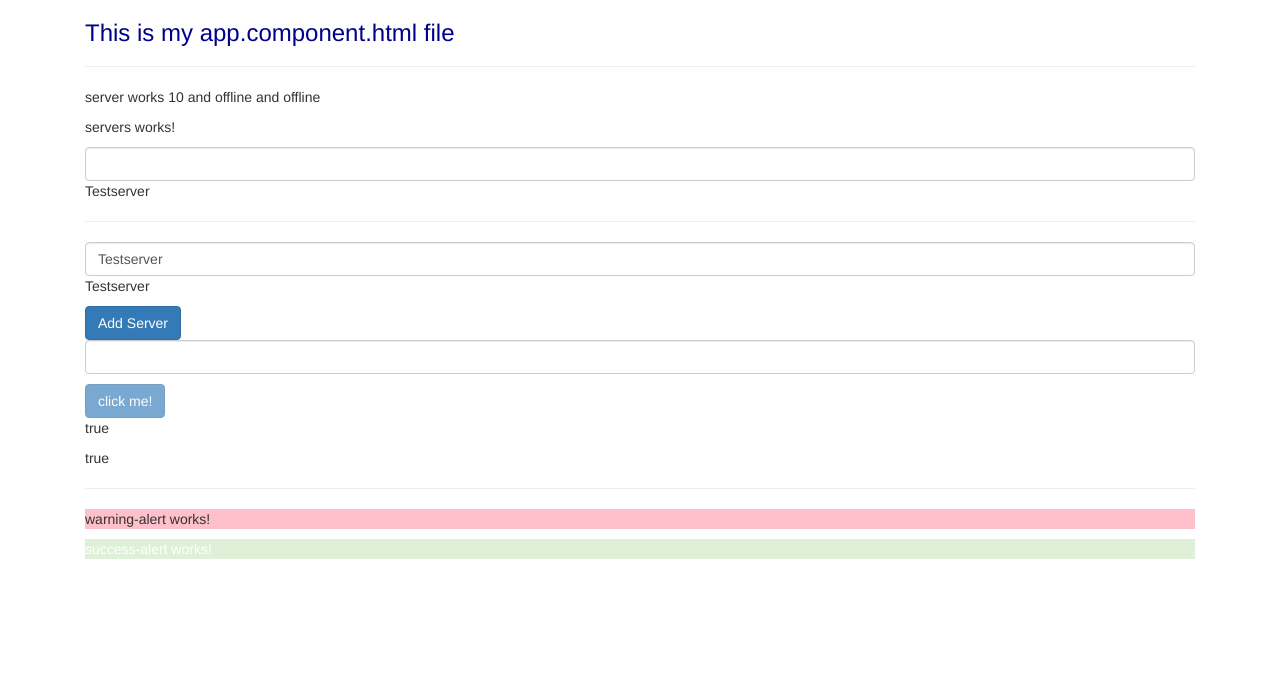
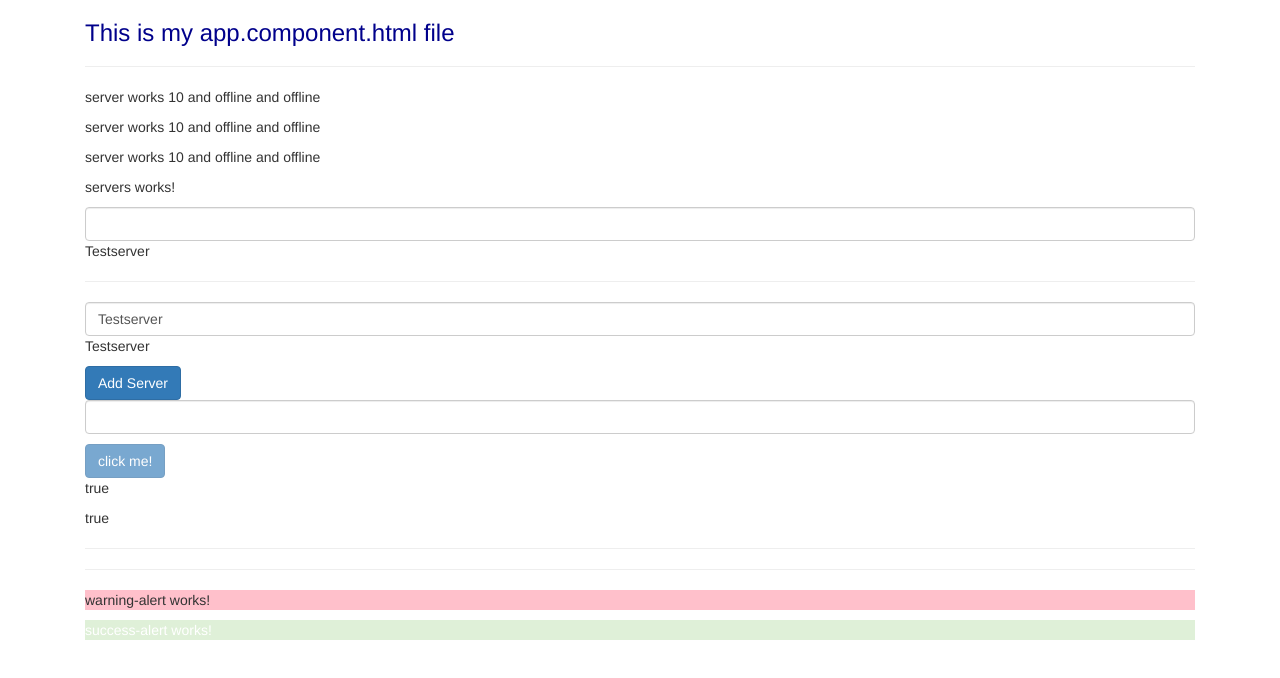
Before and after one commit to viveksoni100/angular_anaconda, an Angular app in the folder my-first-app/: page / in a window 1280 px wide. Shown: the top 678 px of the page. Built offline with nearby package versions, Linux system fonts and the light colour scheme.

Commit message:
ngFor directive learned

```diff
--- a/my-first-app/src/app/app.component.html
+++ b/my-first-app/src/app/app.component.html
@@ -3,7 +3,9 @@
     <div class="col-xs-12">
       <h3>This is my app.component.html file</h3>
       <hr>
-      <app-server></app-server>
+      <app-server *ngFor="let server of servers"></app-server>
+      <!--<app-server></app-server>
+      <app-server></app-server>-->
       <app-servers></app-servers>
       <app-warning-alert></app-warning-alert>
       <app-success-alert></app-success-alert>
--- a/my-first-app/src/app/app.component.ts
+++ b/my-first-app/src/app/app.component.ts
@@ -3,14 +3,15 @@ import {ServerComponent} from "./server/server.component";
 import {ServersComponent} from "./servers/servers.component";
 import {SuccessAlertComponent} from "./success-alert/success-alert.component";
 import {WarningAlertComponent} from "./warning-alert/warning-alert.component";
+import {CommonModule} from "@angular/common";
 
 @Component({
   selector: 'app-root',
   standalone: true,
-  imports: [ServerComponent, ServersComponent, SuccessAlertComponent, WarningAlertComponent],
+  imports: [ServerComponent, ServersComponent, SuccessAlertComponent, WarningAlertComponent, CommonModule],
   templateUrl: './app.component.html',
   styleUrl: './app.component.css'
 })
 export class AppComponent {
-
+  servers = ['UAT_Server','PROD_Server', 'DEV_Server'];
 }
--- a/my-first-app/src/app/servers/servers.component.html
+++ b/my-first-app/src/app/servers/servers.component.html
@@ -23,3 +23,6 @@
 <hr>
 <!--directives-->
 <p *ngIf="serverCreated">{{serverCreationStatus}}</p>
+
+
+<hr>
```
